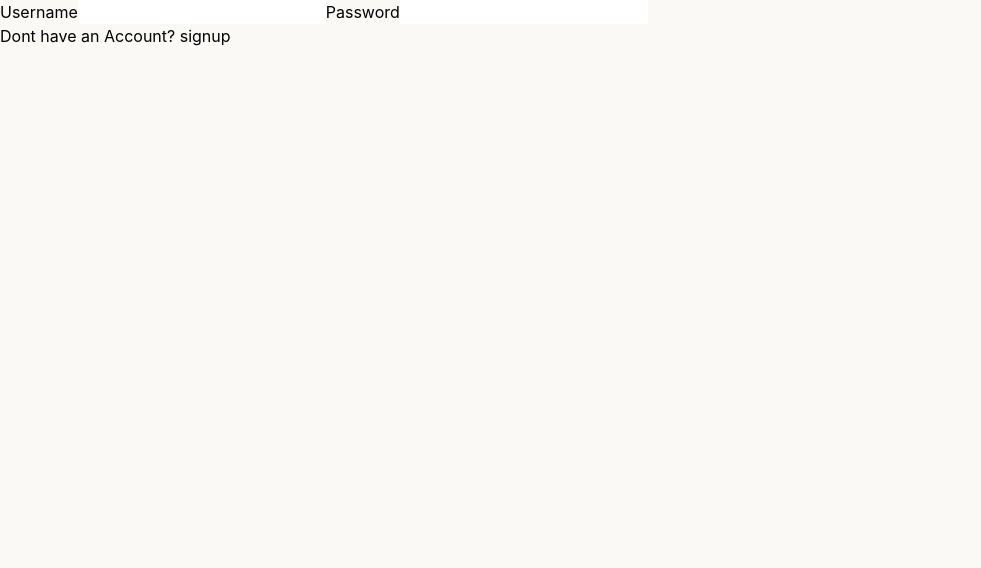
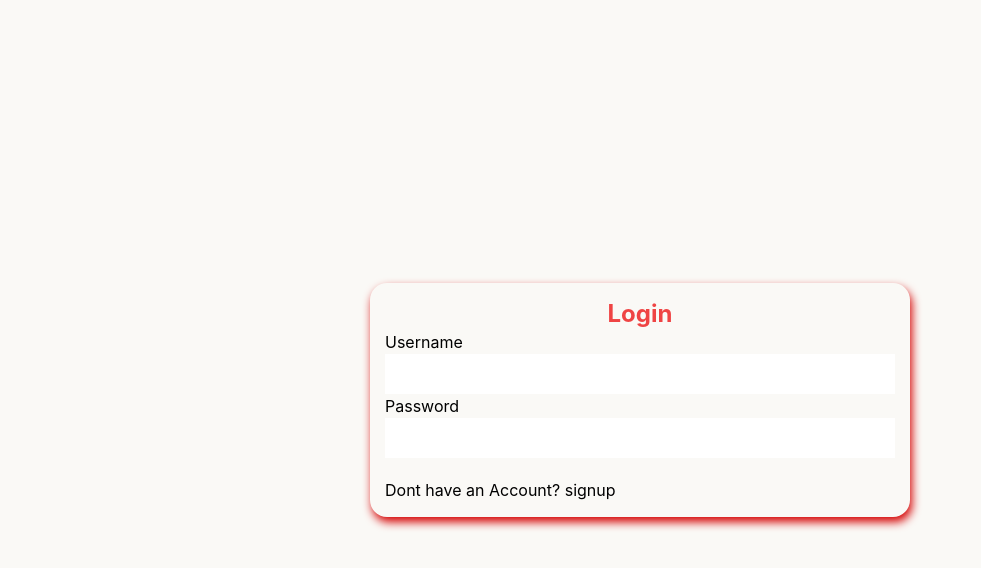
Before and after one commit to Pythonwithsean/Ocka, a Next.js app: page /login in a window 1280 px wide. Shown: the top 568 px of the page, without its empty margins (0-981 px from the left). Built offline with nearby package versions, Linux system fonts and the light colour scheme.

Commit message:
add login, signup

```diff
--- /dev/null
+++ b/src/app/components/Footer.tsx
@@ -0,0 +1,7 @@
+export default function Footer() {
+  return (
+    <footer>
+      <h2>footer</h2>
+    </footer>
+  );
+}
--- a/src/app/components/Form.tsx
+++ b/src/app/components/Form.tsx
@@ -1,13 +1,27 @@
-export default function Form() {
+'use client';
+import '../styles/Form.css';
+import { useState } from 'react';
+
+export default function Form({ type }: { type: 'Login' | 'Signup' }) {
+  const [username, setUsername] = useState<string | undefined>('');
+  const [password, setPassword] = useState<string | undefined>();
+
   return (
-    <form action="">
-      <label htmlFor="username">Username</label>
-      <input type="text" name="username" id="username" />
-      <label htmlFor="password">Password</label>
-      <input type="password" name="password" id="password" />
-      <p>
-        Dont have an Account? <a href="/signup">signup</a>
-      </p>
-    </form>
+    <div className="Container">
+      <form action="" className="Form">
+        <h1 className=" font-bold text-center text-2xl text-red-500">{type}</h1>
+        <label htmlFor="username">Username</label>
+        <input type="text" name="username" id="username" className=" p-2" />
+        <label htmlFor="password">Password</label>
+        <input type="password" name="password" id="password" className=" p-2" />
+        {type === 'Login' ? (
+          <p className=" mt-5">
+            Dont have an Account? <a href="/signup">signup</a>
+          </p>
+        ) : (
+          ''
+        )}
+      </form>
+    </div>
   );
 }
--- /dev/null
+++ b/src/app/components/Logo.tsx
@@ -0,0 +1,7 @@
+export default function Logo() {
+  return (
+    <a href="/">
+      <img src="/images/ocka.svg" alt="ocka" className="logo" />
+    </a>
+  );
+}
--- a/src/app/login/page.tsx
+++ b/src/app/login/page.tsx
@@ -1,4 +1,6 @@
 import Form from '../components/Form';
+import Logo from '../components/Logo';
 export default async function Login() {
-  return <Form />;
+  <Logo />;
+  return <Form type="Login" />;
 }
--- a/src/app/signup/page.tsx
+++ b/src/app/signup/page.tsx
@@ -1,3 +1,5 @@
+import Form from '../components/Form';
+
 export default function signup() {
-  return <h1>signup</h1>;
+  return <Form type="Signup" />;
 }
--- /dev/null
+++ b/src/app/styles/Form.css
@@ -0,0 +1,16 @@
+.Form {
+	width: 100%;
+	max-width: 540px;
+	border-radius: 17px;
+	display: flex;
+	flex-direction: column;
+	margin: auto;
+	padding: 15px;
+	box-shadow: 2px 5px 10px rgb(213, 0, 0);
+}
+
+.Container{
+	width: 100%;
+	height: 100vh;
+	display: flex;
+}
--- a/tailwind.config.ts
+++ b/tailwind.config.ts
@@ -8,11 +8,12 @@ const config: Config = {
   ],
   theme: {
     // Add our Colors here
-    colors: {
+    navbar: {
+    },
 
-    },
     extend: {
-      navbar: {
+      color: {
+
       },
       backgroundImage: {
         "gradient-radial": "radial-gradient(var(--tw-gradient-stops))",
```
